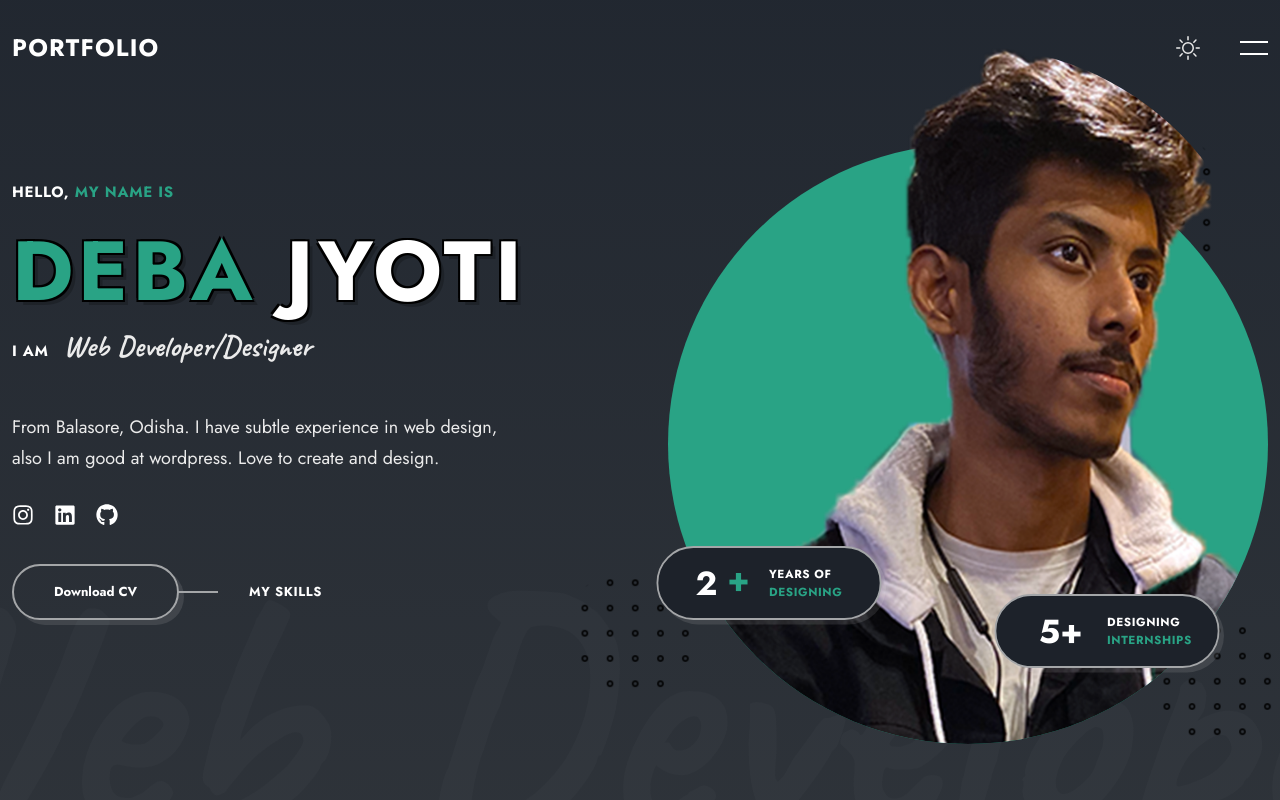
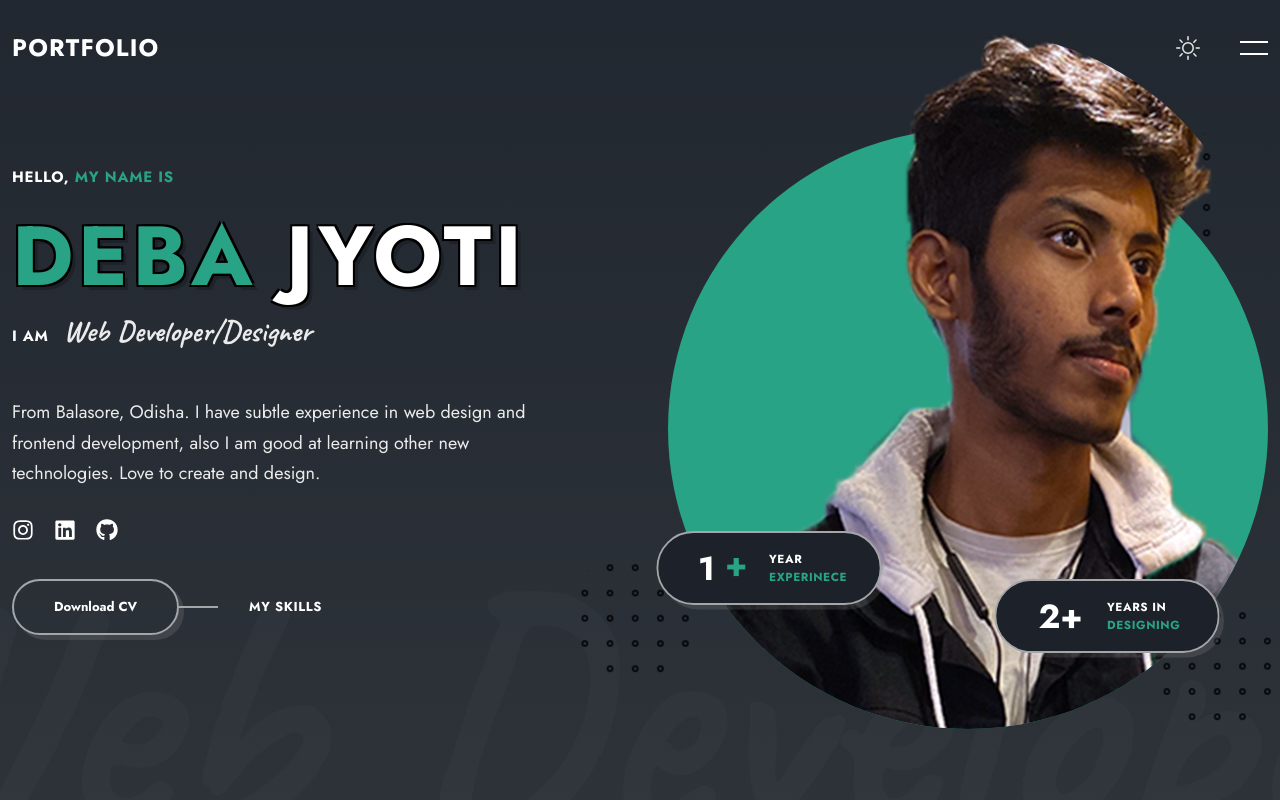
Before and after one commit to darkprince131/portfolio, a React (Vite) app: page /#home in a window 1280 px wide. Shown: the top 800 px of the page. Built offline with nearby package versions, Linux system fonts and the light colour scheme.

Commit message:
Update Home.jsx

```diff
--- a/src/components/home/Home.jsx
+++ b/src/components/home/Home.jsx
@@ -31,19 +31,19 @@ const Home = () => {
 
 						<p className="home__data home__data-one">
 							<span className="text-lg">
-								2 <b>+</b>
+								1 <b>+</b>
 							</span>
 
 							<span className="text-sm text-cs">
-								Years of <span>Designing</span>
+								Year <span>Experinece</span>
 							</span>
 						</p>
 
 						<p className="home__data home__data-two">
-							<span className="text-lg">5+</span>
+							<span className="text-lg">2+</span>
 
 							<span className="text-sm text-cs">
-								Designing <span>Internships</span>
+								Years in <span>Designing</span>
 							</span>
 						</p>
 
@@ -53,7 +53,7 @@ const Home = () => {
 					</div>
 
 					<p className="home__text">
-						From Balasore, Odisha. I have subtle experience in web design, also I am good at wordpress. Love to create and design.
+						From Balasore, Odisha. I have subtle experience in web design and frontend development, also I am good at learning other new technologies. Love to create and design.
 					</p>
 
 					<div className="home__socials">
```
